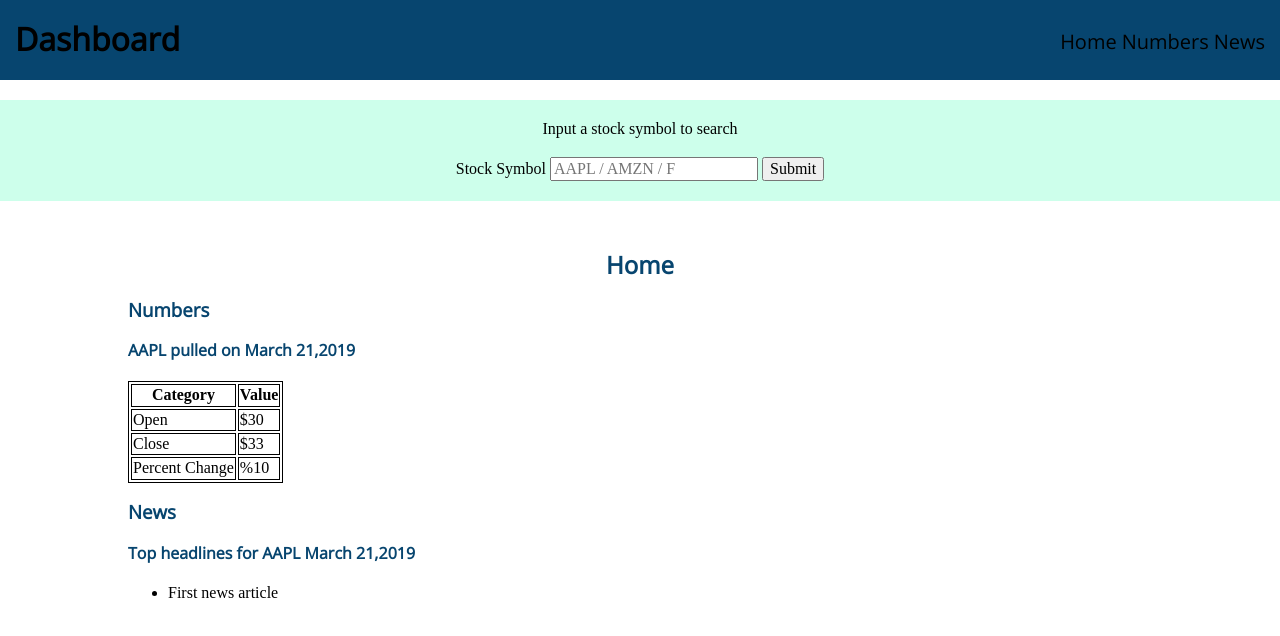
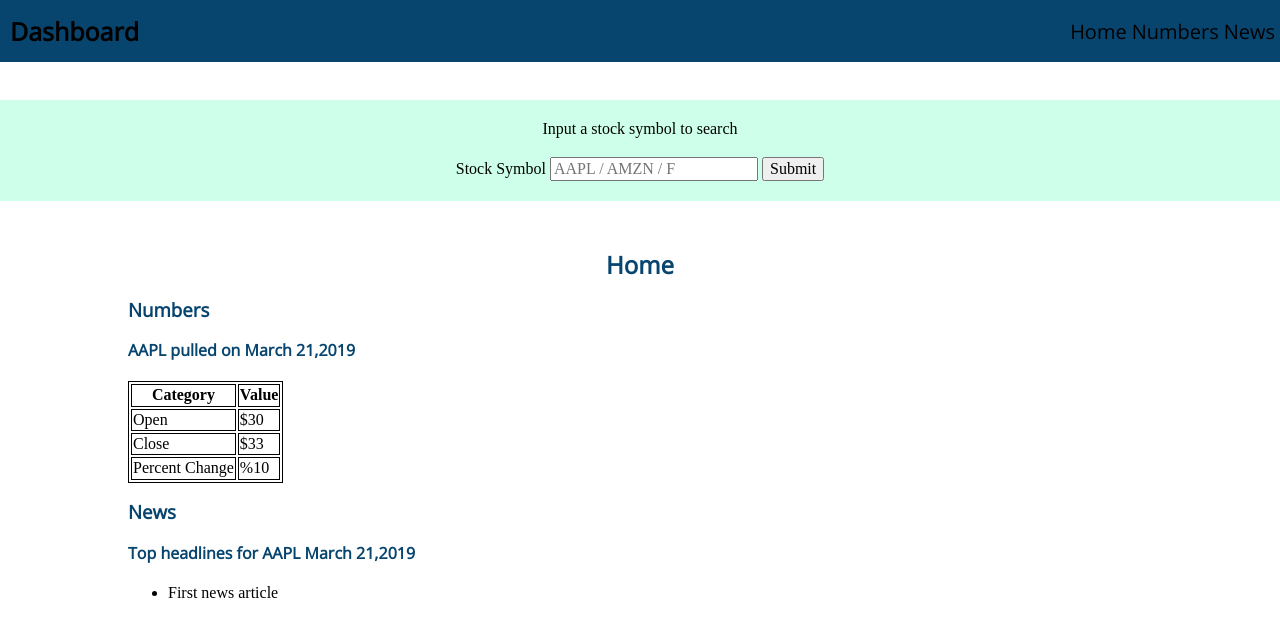
Before and after one commit to rtanubra/social_sotck_dashboard, a plain HTML site: page index.html in a window 1280 px wide. Both pictures are taken after typing "Sample" into the empty fields and a click on the input 793 px from the left and 168 px from the top of the page. Drawn offline with nearby package versions, Linux system fonts and the light colour scheme; no server answers; a web font is replaced by a local one.

Commit message:
sizing styles for header (after css normalize)

```diff
--- a/style.css
+++ b/style.css
@@ -24,9 +24,9 @@ p, li{
 }
 .nav-div{
     /*border:1px solid black;*/
-    margin-top:30px;
+    margin-top:20px;
     font-size:10px;
-    margin-right:15px;
+    margin-right:5px;
 
 }
 a.nav-a:link{
@@ -49,7 +49,8 @@ a.nav-a:active{
     list-style:none;
 }
 h1{
-    margin-left:15px;
+    margin-left:10px;
+    font-size:25px;
 }
 h2{
     text-align: center;
```
